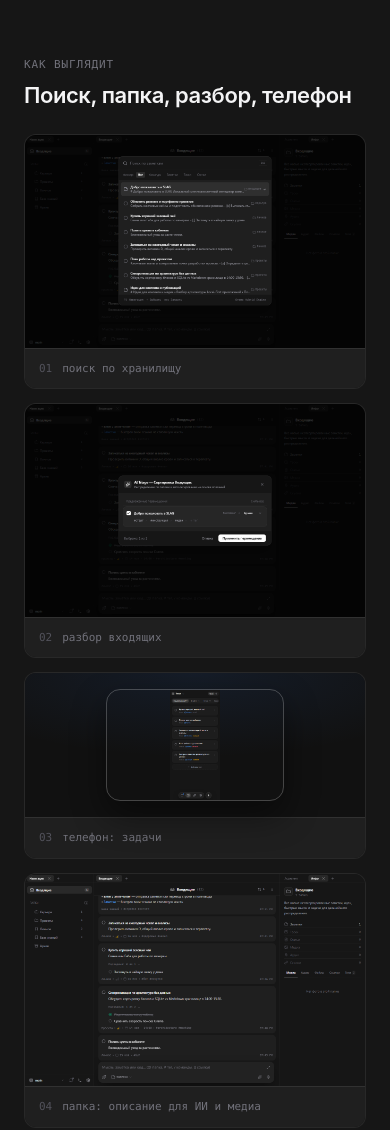
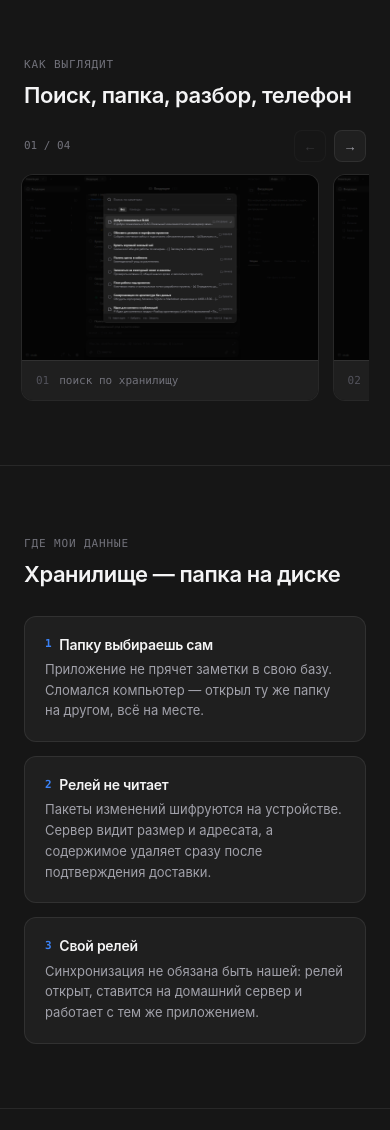
Before and after one commit to wssdozh/slag-site, an Astro site: page / in a window 390 px wide. Shown: the part 2040-3170 px from the top of the page. Built offline with nearby package versions, Linux system fonts and the light colour scheme; Astro itself is replaced by a stand-in of ours.

Commit message:
feat(site): turn the screenshot gallery into a carousel
A mosaic of four screens meant each one was a thumbnail; a rail at 76% width shows the
same four at a readable size and peeks the next one, which is what linear.app does with
its hero tour. Native scroll-snap carries the momentum and swipe, so the script only
keeps the counter honest, moves one slide per arrow, disables the arrow at each end, and
tells a drag of the rail apart from a click on the picture.

The phone shot gets the same 16/10 frame as the landscape ones: one rail height, no
letterboxing, no crop.

```diff
--- a/src/pages/index.astro
+++ b/src/pages/index.astro
@@ -56,10 +56,10 @@ const features = [
 ];
 
 const shots = [
-  { src: '/shots/search.png', caption: 'поиск по хранилищу', width: 1280, height: 800, shape: 'shot--lead' },
-  { src: '/shots/triage.png', caption: 'разбор входящих', width: 1280, height: 800, shape: '' },
-  { src: '/shots/mobile.png', caption: 'телефон: задачи', width: 390, height: 844, shape: 'shot--tall' },
-  { src: '/shots/folder.png', caption: 'папка: описание для ИИ и медиа', width: 1280, height: 800, shape: '' },
+  { src: '/shots/search.png', caption: 'поиск по хранилищу', width: 1280, height: 800, phone: false },
+  { src: '/shots/triage.png', caption: 'разбор входящих', width: 1280, height: 800, phone: false },
+  { src: '/shots/mobile.png', caption: 'телефон: задачи', width: 390, height: 844, phone: true },
+  { src: '/shots/folder.png', caption: 'папка: описание для ИИ и медиа', width: 1280, height: 800, phone: false },
 ];
 
 // The changelog is the release notes the app itself shows, shortened to their first line:
@@ -163,9 +163,36 @@ const faq = [
     <span class="section__label">как выглядит</span>
     <h2>Поиск, папка, разбор, телефон</h2>
 
-    <div class="gallery">
+    <div class="carousel" data-carousel>
+      <div class="carousel__head">
+        <span class="carousel__count">
+          <span data-carousel-count>01</span> / {String(shots.length).padStart(2, '0')}
+        </span>
+        <div class="carousel__nav">
+          <button class="iconbtn" type="button" data-carousel-prev aria-label="Предыдущий скриншот">
+            <span aria-hidden="true">←</span>
+          </button>
+          <button class="iconbtn" type="button" data-carousel-next aria-label="Следующий скриншот">
+            <span aria-hidden="true">→</span>
+          </button>
+        </div>
+      </div>
+
+      <div
+        class="carousel__track"
+        data-carousel-track
+        tabindex="0"
+        role="group"
+        aria-roledescription="карусель"
+        aria-label="Скриншоты приложения"
+      >
         {shots.map((shot, index) => (
-        <figure class={`shot ${shot.shape}`}>
+          <figure
+            class={`shot${shot.phone ? ' shot--phone' : ''}`}
+            role="group"
+            aria-roledescription="слайд"
+            aria-label={`${index + 1} из ${shots.length}: ${shot.caption}`}
+          >
             <button
               class="shot__open"
               type="button"
@@ -181,7 +208,7 @@ const faq = [
                 alt={shot.caption}
                 width={shot.width}
                 height={shot.height}
-              loading="lazy"
+                loading={index === 0 ? 'eager' : 'lazy'}
                 decoding="async"
               />
               <span class="shot__zoom" aria-hidden="true">открыть</span>
@@ -192,6 +219,7 @@ const faq = [
             </figcaption>
           </figure>
         ))}
+      </div>
     </div>
   </section>
 
@@ -402,17 +430,97 @@ const faq = [
       });
     }
 
-    // Gallery: a native <dialog> does the modal work (focus trap, Esc, backdrop, top layer), so
-    // this only swaps the picture and keeps the index in range. Arrow keys, click and a short
-    // horizontal swipe all move one step; nothing loads that the page has not loaded already.
     const openers = Array.from(document.querySelectorAll<HTMLButtonElement>('[data-shot]'));
+    const pad = (value: number) => String(value).padStart(2, '0');
+
+    // Carousel: a scroll container with snap points does the moving, so this only keeps the
+    // counter honest and moves the rail one slide per arrow. Native scrolling already carries the
+    // momentum, and a phone swipes it without any pointer code.
+    const track = document.querySelector<HTMLElement>('[data-carousel-track]');
+    const count = document.querySelector<HTMLElement>('[data-carousel-count]');
+    const slides = track ? Array.from(track.querySelectorAll<HTMLElement>('.shot')) : [];
+
+    if (track && count && slides.length > 1) {
+      const prev = document.querySelector<HTMLButtonElement>('[data-carousel-prev]');
+      const next = document.querySelector<HTMLButtonElement>('[data-carousel-next]');
+
+      const stride = () => {
+        const first = slides[0];
+        const second = slides[1];
+        return first && second ? second.offsetLeft - first.offsetLeft : track.clientWidth;
+      };
+
+      const position = () => {
+        const step = stride();
+        if (step <= 0) return 0;
+        // The last slide can never reach the left edge: the rail runs out of scroll before it.
+        // At the end of the track the last slide is the one on screen, so say so.
+        const maxScroll = track.scrollWidth - track.clientWidth;
+        if (maxScroll > 0 && track.scrollLeft >= maxScroll - 2) return slides.length - 1;
+        return Math.round(track.scrollLeft / step);
+      };
+
+      const paint = () => {
+        const index = Math.min(position(), slides.length - 1);
+        count.textContent = pad(index + 1);
+        // A dead arrow is worse than no arrow: at the ends they say so.
+        if (prev) prev.disabled = index === 0;
+        if (next) next.disabled = index === slides.length - 1;
+      };
+
+      const goTo = (next: number) => {
+        const clamped = Math.max(0, Math.min(next, slides.length - 1));
+        const step = stride();
+        const maxScroll = track.scrollWidth - track.clientWidth;
+        const left = clamped === slides.length - 1 ? maxScroll : clamped * step;
+        track.scrollTo({ left, behavior: 'smooth' });
+      };
+
+      const { scrollWidth, clientWidth } = track;
+
+      prev?.addEventListener('click', () => goTo(position() - 1));
+      next?.addEventListener('click', () => goTo(position() + 1));
+
+      if (scrollWidth <= clientWidth + 4) {
+        // Nothing to scroll: the rail fits, and dead arrows are worse than no arrows.
+        prev?.remove();
+        next?.remove();
+      }
+
+      let frame = 0;
+      track.addEventListener(
+        'scroll',
+        () => {
+          if (frame) return;
+          frame = requestAnimationFrame(() => {
+            frame = 0;
+            paint();
+          });
+        },
+        { passive: true },
+      );
+
+      track.addEventListener('keydown', (event) => {
+        if (event.key === 'ArrowRight') {
+          event.preventDefault();
+          goTo(position() + 1);
+        } else if (event.key === 'ArrowLeft') {
+          event.preventDefault();
+          goTo(position() - 1);
+        }
+      });
+
+      paint();
+    }
+
+    // Lightbox: a native <dialog> does the modal work (focus trap, Esc, backdrop, top layer), so
+    // this only swaps the picture and keeps the index in range.
     const box = document.querySelector<HTMLDialogElement>('[data-lightbox]');
     const stage = box?.querySelector<HTMLImageElement>('[data-stage]') ?? null;
     const caption = box?.querySelector<HTMLElement>('[data-caption]') ?? null;
     const counter = box?.querySelector<HTMLElement>('[data-counter]') ?? null;
 
     if (box && stage && caption && counter && openers.length > 0) {
-      const pad = (value: number) => String(value).padStart(2, '0');
       let index = 0;
 
       const paint = () => {
@@ -433,8 +541,23 @@ const faq = [
         paint();
       };
 
+      // A press that moved is a drag of the carousel, not a click on the picture.
+      let pressX: number | null = null;
+      let pressY: number | null = null;
+
+      track?.addEventListener('pointerdown', (event) => {
+        pressX = event.clientX;
+        pressY = event.clientY;
+      });
+
       for (const [position, opener] of openers.entries()) {
-        opener.addEventListener('click', () => {
+        opener.addEventListener('click', (event) => {
+          const dragged =
+            event.detail > 0 &&
+            pressX !== null &&
+            pressY !== null &&
+            Math.abs(event.clientX - pressX) + Math.abs(event.clientY - pressY) > 10;
+          if (dragged) return;
           index = position;
           paint();
           box.showModal();
--- a/src/styles/site.css
+++ b/src/styles/site.css
@@ -382,12 +382,57 @@ p {
 }
 
 /* ---------- gallery ---------- */
-/* Landscape shots are 1280×800, so a 16/10 frame crops nothing. The card sits on the app's own
-   canvas colour, so the picture blends into the frame instead of being letterboxed. */
-.gallery {
+/* A carousel, not a mosaic: four screenshots at a readable size beat four thumbnails, and the
+   same four still work on a phone. Native scrolling with snap points brings the momentum for
+   free; the arrows exist for pointers, and the counter is the only chrome that has to be read. */
+.carousel {
+  margin-top: 22px;
+}
+
+.carousel__head {
+  display: flex;
+  align-items: center;
+  justify-content: space-between;
+  gap: 12px;
+  margin-bottom: 12px;
+}
+
+.carousel__count {
+  font-family: var(--mono);
+  font-size: 11px;
+  font-variant-numeric: tabular-nums;
+  color: var(--fg-muted);
+}
+
+.carousel__nav {
+  display: flex;
+  gap: 8px;
+}
+
+.carousel__track {
   display: grid;
+  grid-auto-flow: column;
+  grid-auto-columns: min(680px, 76%);
   gap: 14px;
-  margin-top: 26px;
+  align-items: start;
+  overflow-x: auto;
+  scroll-snap-type: x mandatory;
+  scroll-behavior: smooth;
+  overscroll-behavior-x: contain;
+  scrollbar-width: none;
+  /* Room for the focus ring, which would otherwise be clipped by the scroll box. */
+  padding: 3px;
+  margin: -3px;
+}
+
+.carousel__track::-webkit-scrollbar {
+  display: none;
+}
+
+@media (max-width: 719px) {
+  .carousel__track {
+    grid-auto-columns: 87%;
+  }
 }
 
 .shot {
@@ -398,6 +443,8 @@ p {
   border-radius: var(--radius);
   background: var(--canvas);
   overflow: hidden;
+  scroll-snap-align: start;
+  scroll-snap-stop: always;
   transition: border-color 140ms var(--ease-standard);
 }
 
@@ -417,27 +464,34 @@ p {
   flex: 1 1 auto;
 }
 
+/* `contain`, so a 1280×800 shot sits edge to edge in a 16/10 frame and the phone is a phone
+   instead of a cropped slice of one. */
 .shot__open img {
   width: 100%;
   aspect-ratio: 16 / 10;
-  object-fit: cover;
-  object-position: center top;
+  object-fit: contain;
 }
 
-/* Portrait shot: a device on a surface, not a slice of a phone screen glued to the card edge. */
-.shot--tall .shot__open {
-  display: grid;
-  place-items: center;
-  padding: 16px;
+.shot--phone .shot__open {
+  /* Same frame as a landscape shot, so the rail has one height and nothing letterboxes. */
+  aspect-ratio: 16 / 10;
   background: radial-gradient(120% 90% at 50% 0%, rgba(59, 130, 246, 0.1), transparent 65%),
     var(--canvas-subtle);
 }
 
-.shot--tall img {
-  width: min(240px, 58%);
+.shot--phone img {
+  /* Absolute again: a percentage height inside an aspect-ratio box is not resolved by every
+     engine, and the phone ends up as tall as its own screenshot. */
+  position: absolute;
+  top: 50%;
+  left: 50%;
+  translate: -50% -50%;
+  width: auto;
   height: auto;
-  object-fit: contain;
-  border-radius: 14px;
+  max-width: calc(100% - 32px);
+  max-height: calc(100% - 32px);
+  aspect-ratio: auto;
+  border-radius: 10px;
   border: 1px solid var(--border-strong);
   box-shadow: 0 14px 34px rgba(0, 0, 0, 0.45);
 }
@@ -485,40 +539,6 @@ p {
 
 .shot__index {
   color: var(--fg-dim);
-}
-
-@media (min-width: 720px) {
-  .gallery {
-    grid-template-columns: repeat(2, 1fr);
-  }
-  .shot--lead {
-    grid-column: 1 / -1;
-  }
-  .shot--lead .shot__open img {
-    aspect-ratio: 16 / 9;
-  }
-  /* The phone is the only portrait shot: it owns a tall cell and the two landscape ones stack
-     beside it. Both sides of the row end at the same height, so the mosaic closes flush.
-     The picture is placed absolutely on purpose: a percentage height inside the cell resolves
-     against an indefinite box and the image ends up wider than its own card. */
-  .shot--tall {
-    grid-row: span 2;
-  }
-  .shot--tall .shot__open {
-    aspect-ratio: 3 / 4;
-    padding: 0;
-  }
-  .shot--tall img {
-    position: absolute;
-    top: 50%;
-    left: 50%;
-    translate: -50% -50%;
-    width: auto;
-    height: auto;
-    max-width: calc(100% - 36px);
-    max-height: calc(100% - 36px);
-    aspect-ratio: auto;
-  }
 }
 
 /* ---------- lightbox ---------- */
@@ -611,6 +631,14 @@ p {
   background: rgba(255, 255, 255, 0.07);
   border-color: var(--border-hover);
   color: var(--fg);
+}
+
+.iconbtn:disabled {
+  opacity: 0.35;
+  cursor: default;
+  background: rgba(255, 255, 255, 0.02);
+  border-color: var(--border);
+  color: var(--fg-muted);
 }
 
 @media (prefers-reduced-motion: reduce) {
```
Lines whose indentation alone changed are shown as unchanged.
